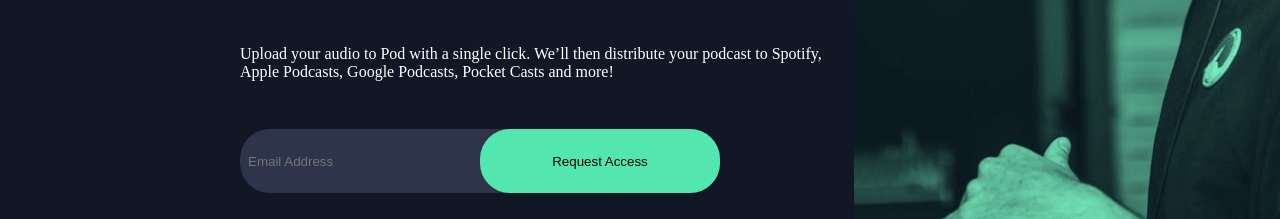
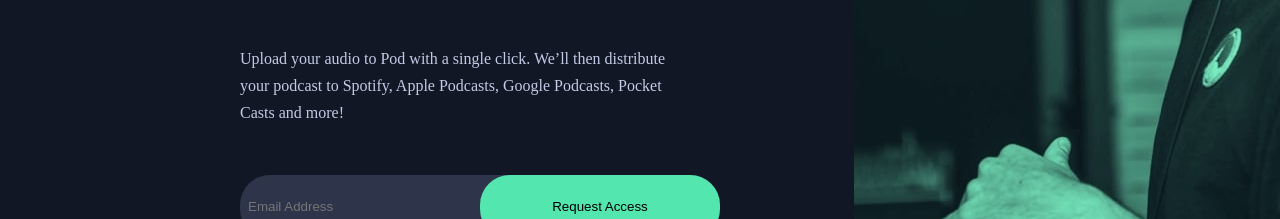
Before and after one commit to Chris-Agnew/podcast-spotify-api, a plain HTML site: page index.html in a window 1280 px wide. Shown: the part 543-762 px from the top of the page. Drawn offline with Linux system fonts and the light colour scheme; a web font is replaced by a local one.

Commit message:
ADD: Style paragraph

```diff
--- a/style.css
+++ b/style.css
@@ -56,6 +56,11 @@
 .content p {
   margin-bottom: 3rem;
   z-index: 10;
+  font-size: 1rem;
+  font-weight: 100;
+  color: #c2cbe5;
+  line-height: 1.7rem;
+  width: 70%;
 }
 
 /* input styles */
```
